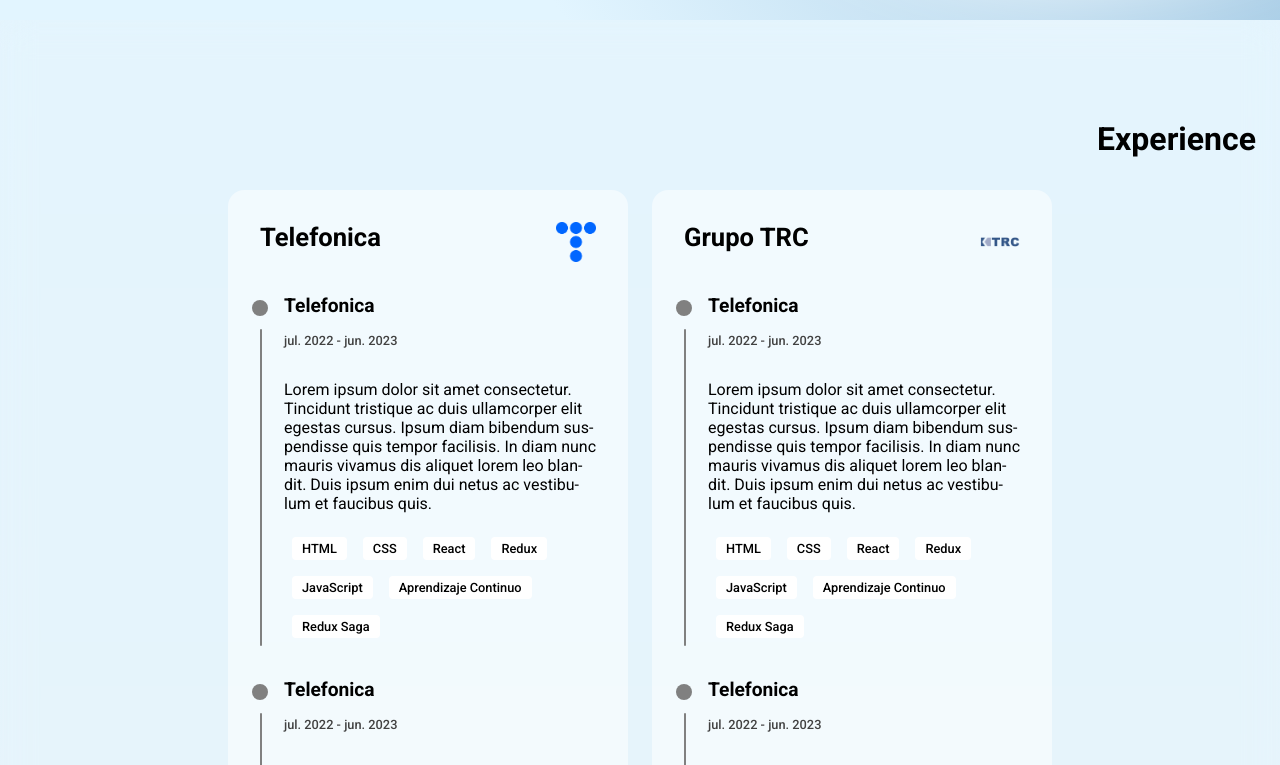
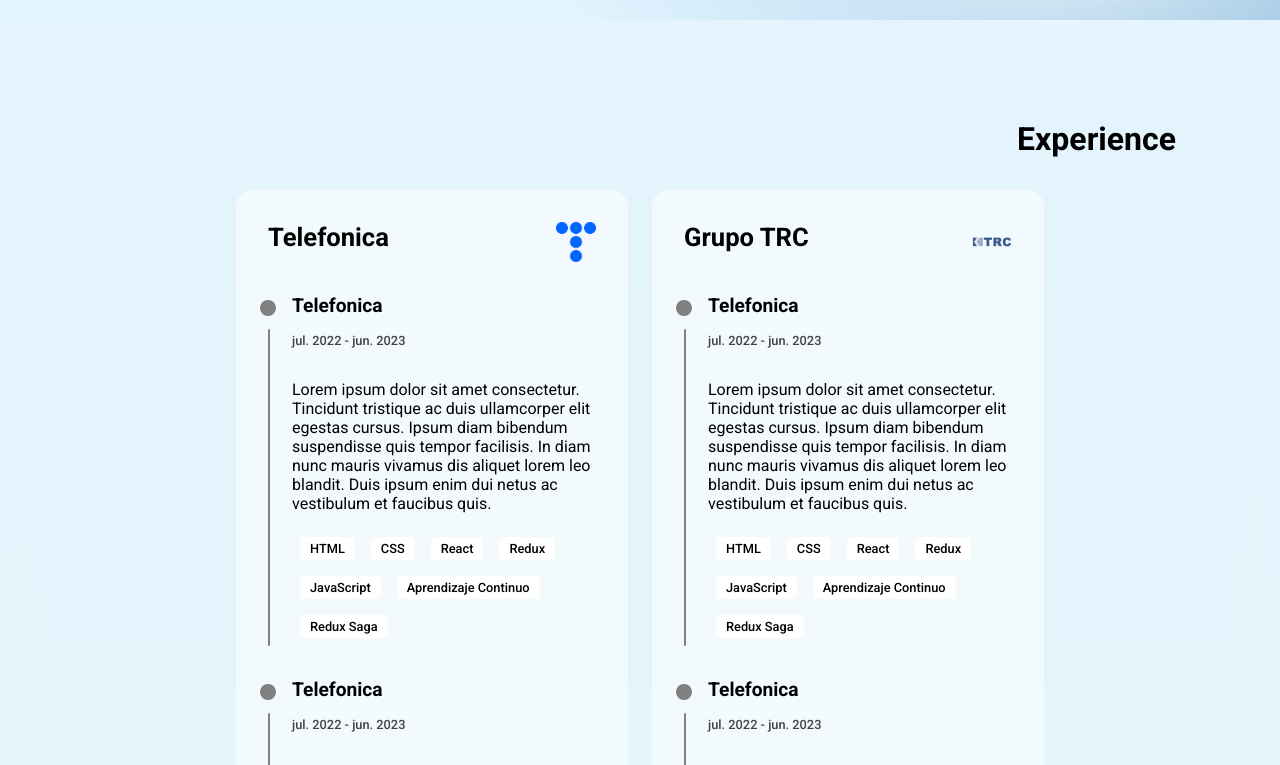
Before and after one commit to daniojz/portfolio, a React (Vite) app: page / in a window 1280 px wide. Shown: the part 780-1545 px from the top of the page. Built offline with nearby package versions, Linux system fonts and the light colour scheme; some icons are missing.

Commit message:
flex to grid - title aligment

```diff
--- a/src/pages/home/views/Experience.jsx
+++ b/src/pages/home/views/Experience.jsx
@@ -6,13 +6,17 @@
   const [t] = useTranslation('home', { keyPrefix: 'experience' })
 
   return (
-    <section id='Experience' className={style.experienceContainer}>
-      <div className={style.header}>
-        <h2>Experience</h2>
+    <section id='Experience'>
+      <div className={style.experienceContainer}>
+        <div className={style.header}>
+          <h2>Experience</h2>
+        </div>
+        <div className={style.content}>
+          {t('experienceCards').map((card) => (
+            <ExperienceCard key={card.id} experienceCard={card}></ExperienceCard>
+          ))}
+        </div>
       </div>
-      {t('experienceCards').map((card) => (
-        <ExperienceCard key={card.id} experienceCard={card}></ExperienceCard>
-      ))}
     </section>
   )
 }
--- a/src/styles/modules/experience.module.scss
+++ b/src/styles/modules/experience.module.scss
@@ -1,10 +1,8 @@
 .experienceContainer {
   width: 100%;
-  display: flex;
-  justify-content: center;
-  align-items: start;
-  flex-wrap: wrap;
-  column-gap: 24px;
+  display: grid;
+  grid-template-columns: 100%;
+  grid-template-rows: min-content 1fr;
   row-gap: 32px;
 
   .header {
@@ -13,7 +11,19 @@
     color: var(--color-text-neutral-900);
     font: var(--typography-title3);
   }
+  .content {
+    width: 100%;
+    display: flex;
+    column-gap: 24px;
+    row-gap: 32px;
+    flex-wrap: wrap;
+    justify-content: center;
+    align-items: start;
+  }
 }
 
 @media (min-width: 992px) {
+  .experienceContainer {
+    padding: 0px 80px 0px 80px;
+  }
 }
--- a/src/styles/modules/experienceCard.module.scss
+++ b/src/styles/modules/experienceCard.module.scss
@@ -31,7 +31,7 @@
 
 @media (min-width: 768px) {
   .experienceCard {
-    max-width: 400px;
+    max-width: 392px;
     row-gap: 32px;
   }
 }
```
